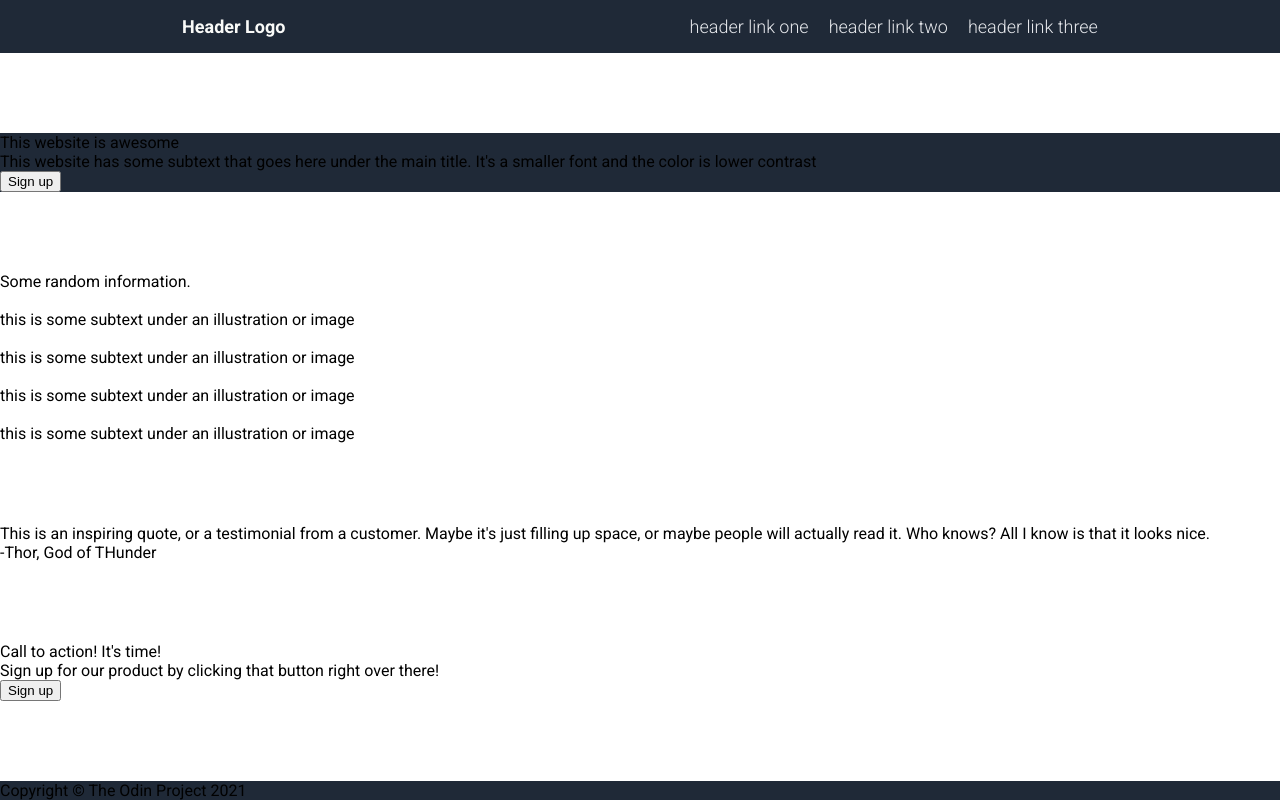
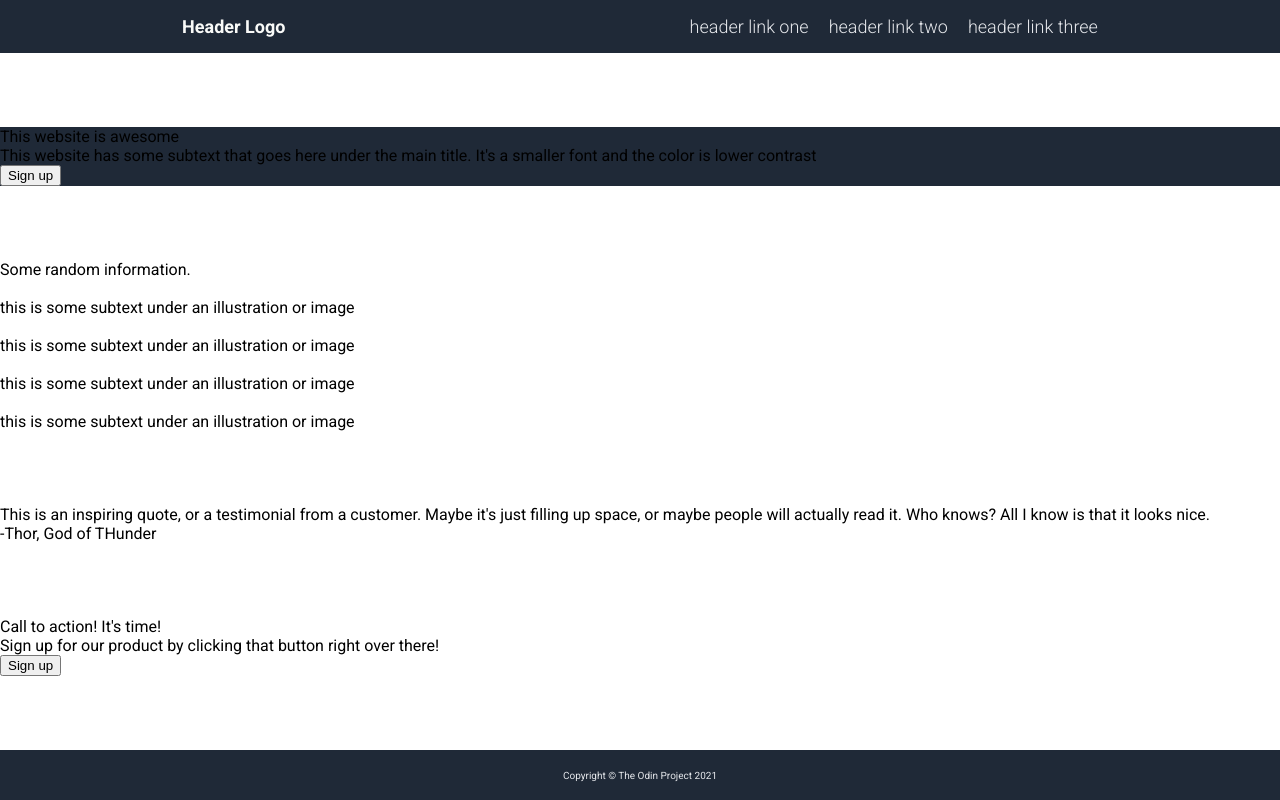
Before and after one commit to LuaV16/odin-landing-page, a plain HTML site: page index.html in a window 1280 px wide. Drawn offline with Linux system fonts and the light colour scheme.

Commit message:
Style footer in CSS
Syled the footer in the CSS file

```diff
--- a/styles.css
+++ b/styles.css
@@ -9,10 +9,6 @@ body{
 
 .header, .top, .footer{
     background-color: #1F2937;
-}
-
-.header{
-    font-weight: 600;
 }
 
 a{
@@ -37,4 +33,15 @@ ul{
     display: flex;
     justify-content: space-around;
     align-items: center;
+    font-weight: 600;
 }
+
+.footer{
+    display: flex;
+    min-height: 50px;
+    justify-content: center;
+    align-items: center;
+    font-size: 10px;
+    color: #E5E7EB;
+    font-weight: 400;
+}
```
